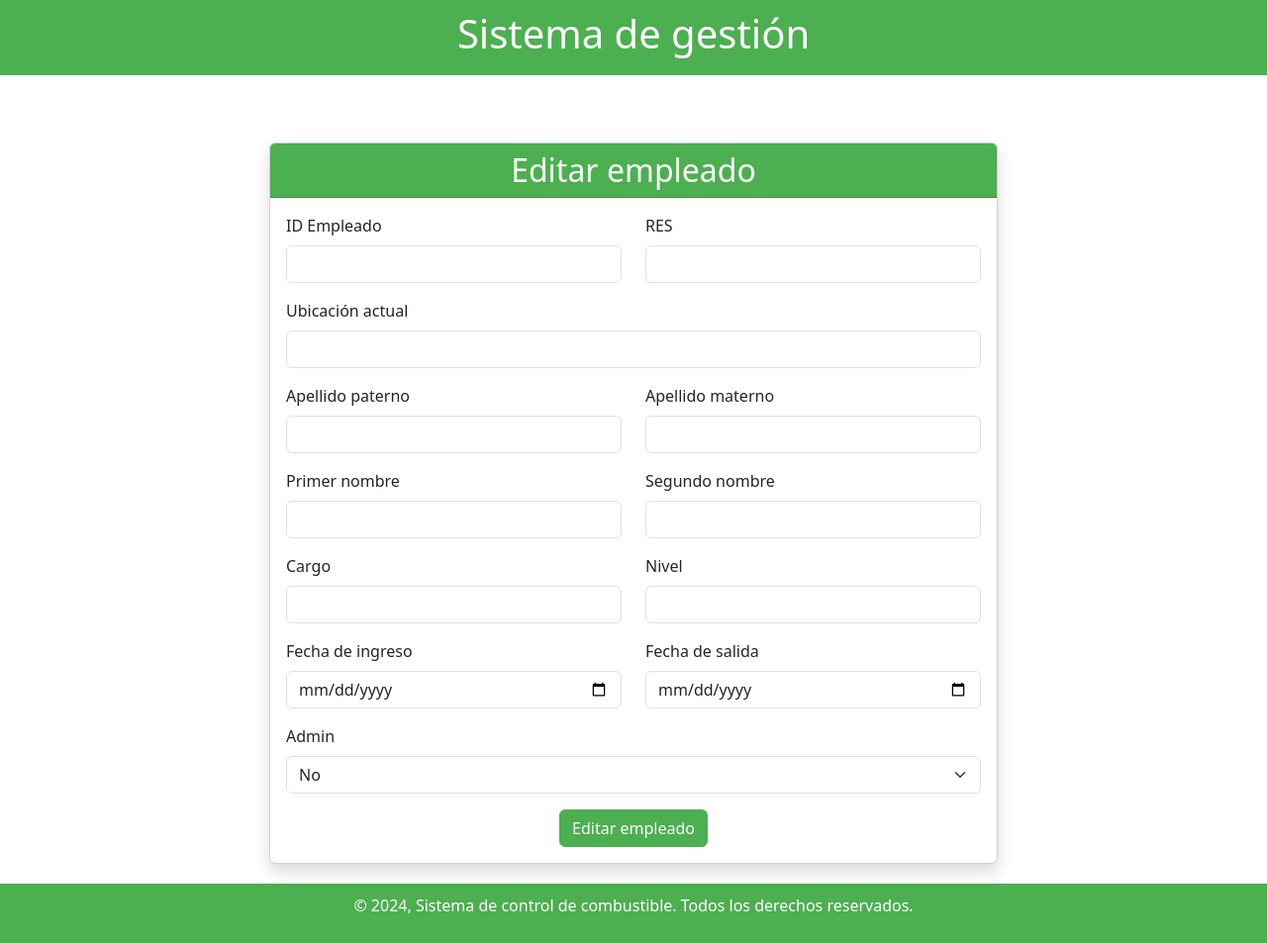
After one commit to LorenzoFerreyra/control_combustible_app, a Django app: template control_app/templates/editar_empleado.html in a window 1280 px wide. The commit adds this page. Shown: the whole page at 99% size. Run offline with Django 5.2, Linux system fonts and the light colour scheme; the template is opened without the code that fills it, so the values that code supplies are empty; some libraries are stand-ins or nearby versions.

Commit message:
New templates

```diff
--- /dev/null
+++ b/control_app/templates/editar_empleado.html
@@ -0,0 +1,86 @@
+{% extends 'index.html' %}
+{% load static %}
+
+{% block content %}
+<div class="container mt-5">
+    <div class="row justify-content-center">
+        <div class="col-md-8">
+            <div class="card shadow">
+                <div class="card-header bg-custom text-white">
+                    <h2 class="mb-0">Editar empleado</h2>
+                </div>
+                <div class="card-body">
+                    <form method="post">
+                        {% csrf_token %}
+                        <div class="row">
+                            <div class="col-md-6 mb-3">
+                                <label for="id_id_empleado" class="form-label">ID Empleado</label>
+                                <input type="text" id="id_id_empleado" name="id_empleado" class="form-control" value="{{ empleado.id_empleado }}" readonly>
+                            </div>
+                            <div class="col-md-6 mb-3">
+                                <label for="id_res" class="form-label">RES</label>
+                                <input type="text" id="id_res" name="res" class="form-control" value="{{ empleado.res }}">
+                            </div>
+                        </div>
+                        <div class="mb-3">
+                            <label for="id_ub_actual" class="form-label">Ubicación actual</label>
+                            <input type="text" id="id_ub_actual" name="ub_actual" class="form-control" value="{{ empleado.ub_actual }}">
+                        </div>
+                        <div class="row">
+                            <div class="col-md-6 mb-3">
+                                <label for="id_paterno" class="form-label">Apellido paterno</label>
+                                <input type="text" id="id_paterno" name="paterno" class="form-control" value="{{ empleado.paterno }}">
+                            </div>
+                            <div class="col-md-6 mb-3">
+                                <label for="id_materno" class="form-label">Apellido materno</label>
+                                <input type="text" id="id_materno" name="materno" class="form-control" value="{{ empleado.materno }}">
+                            </div>
+                        </div>
+                        <div class="row">
+                            <div class="col-md-6 mb-3">
+                                <label for="id_nom1" class="form-label">Primer nombre</label>
+                                <input type="text" id="id_nom1" name="nom1" class="form-control" value="{{ empleado.nom1 }}">
+                            </div>
+                            <div class="col-md-6 mb-3">
+                                <label for="id_nom2" class="form-label">Segundo nombre</label>
+                                <input type="text" id="id_nom2" name="nom2" class="form-control" value="{{ empleado.nom2 }}">
+                            </div>
+                        </div>
+                        <div class="row">
+                            <div class="col-md-6 mb-3">
+                                <label for="id_cargo" class="form-label">Cargo</label>
+                                <input type="text" id="id_cargo" name="cargo" class="form-control" value="{{ empleado.cargo }}">
+                            </div>
+                            <div class="col-md-6 mb-3">
+                                <label for="id_nivel" class="form-label">Nivel</label>
+                                <input type="text" id="id_nivel" name="nivel" class="form-control" value="{{ empleado.nivel }}">
+                            </div>
+                        </div>
+                        <div class="row">
+                            <div class="col-md-6 mb-3">
+                                <label for="id_ingreso" class="form-label">Fecha de ingreso</label>
+                                <input type="date" id="id_ingreso" name="ingreso" class="form-control" value="{{ empleado.ingreso }}">
+                            </div>
+                            <div class="col-md-6 mb-3">
+                                <label for="id_salida" class="form-label">Fecha de salida</label>
+                                <input type="date" id="id_salida" name="salida" class="form-control" value="{{ empleado.salida }}">
+                            </div>
+                        </div>
+                        <div class="mb-3">
+                            <label for="id_admin" class="form-label">Admin</label>
+                            <select id="id_admin" name="admin" class="form-select">
+                                <option value="">Seleccione...</option>
+                                <option value="1" {% if empleado.admin %}selected{% endif %}>Sí</option>
+                                <option value="0" {% if not empleado.admin %}selected{% endif %}>No</option>
+                            </select>
+                        </div>
+                        <div class="text-center">
+                            <button type="submit" class="btn btn-custom">Editar empleado</button>
+                        </div>
+                    </form>
+                </div>
+            </div>
+        </div>
+    </div>
+</div>
+{% endblock %}
--- a/control_app/templates/personal_list.html
+++ b/control_app/templates/personal_list.html
@@ -30,7 +30,7 @@
             </tr>
         </thead>
         <tbody>
-            {% for empleado in empleados %}
+            {% for empleado in personal %}
             <tr>
                 <td>{{ empleado.id_empleado }}</td>
                 <td>{{ empleado.res }}</td>
--- a/control_app/views.py
+++ b/control_app/views.py
@@ -53,7 +53,7 @@ def crear_empleado(request):
         form = EmpleadoForm(request.POST)
         if form.is_valid():
             form.save()
-            return redirect('lista_empleados')
+            return redirect('lista_personal')
     else:
         form = EmpleadoForm()
     return render(request, 'crear_empleado.html', {'form': form})
@@ -64,7 +64,7 @@ def editar_empleado(request, id_empleado):
         form = EmpleadoForm(request.POST, instance=empleado)
         if form.is_valid():
             form.save()
-            return redirect('lista_empleados')
+            return redirect('lista_personal')
     else:
         form = EmpleadoForm(instance=empleado)
     return render(request, 'editar_empleado.html', {'form': form, 'empleado': empleado})
@@ -73,5 +73,5 @@ def eliminar_empleado(request, id_empleado):
     empleado = get_object_or_404(Empleado, id_empleado=id_empleado)
     if request.method == 'POST':
         empleado.delete()
-        return redirect('lista_empleados')
+        return redirect('lista_personal')
     return render(request, 'eliminar_empleado.html', {'empleado': empleado})
```
Also changed, not shown: control_app/templates/eliminar_empleado.html (added, +24 -0 lines).
